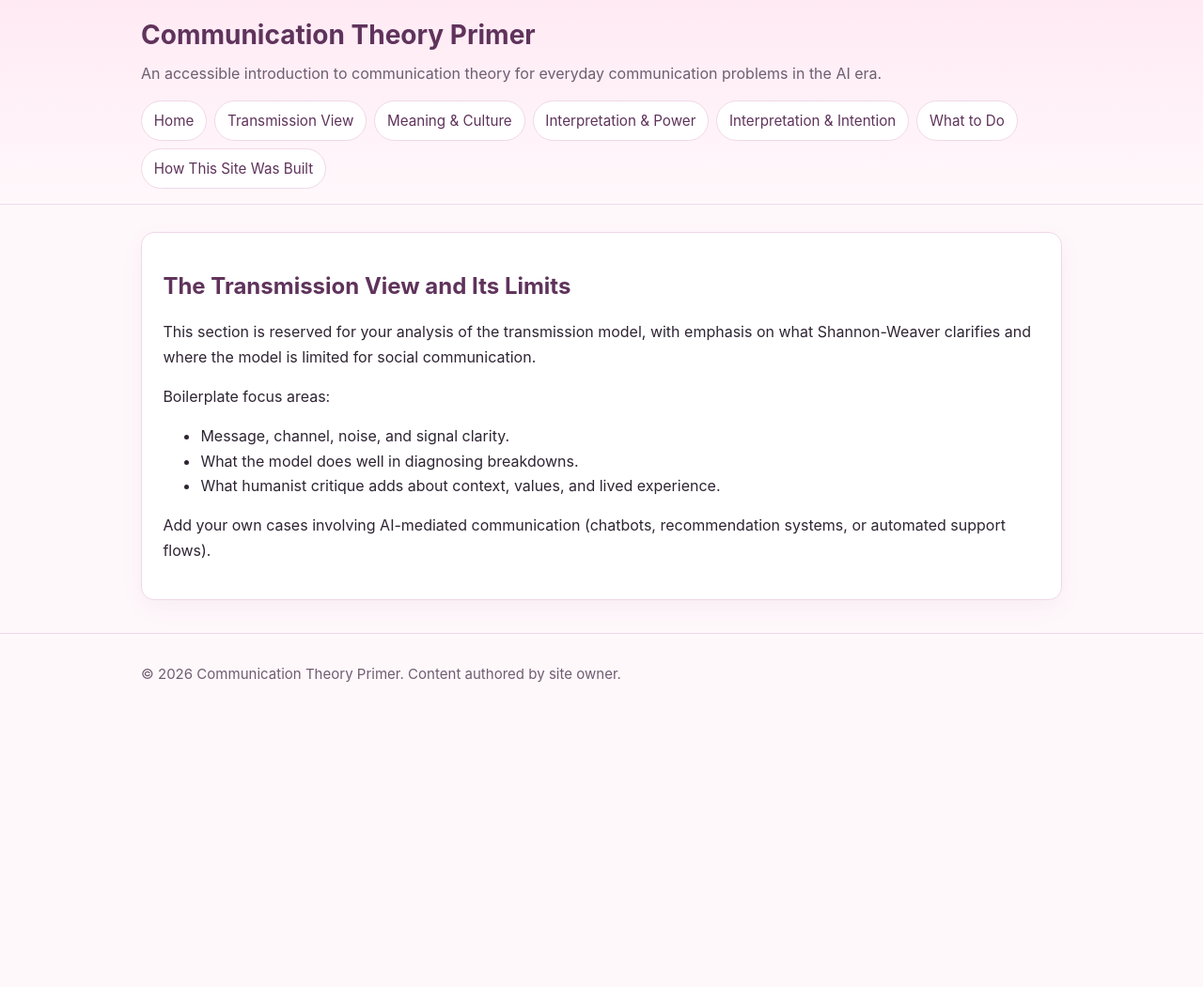
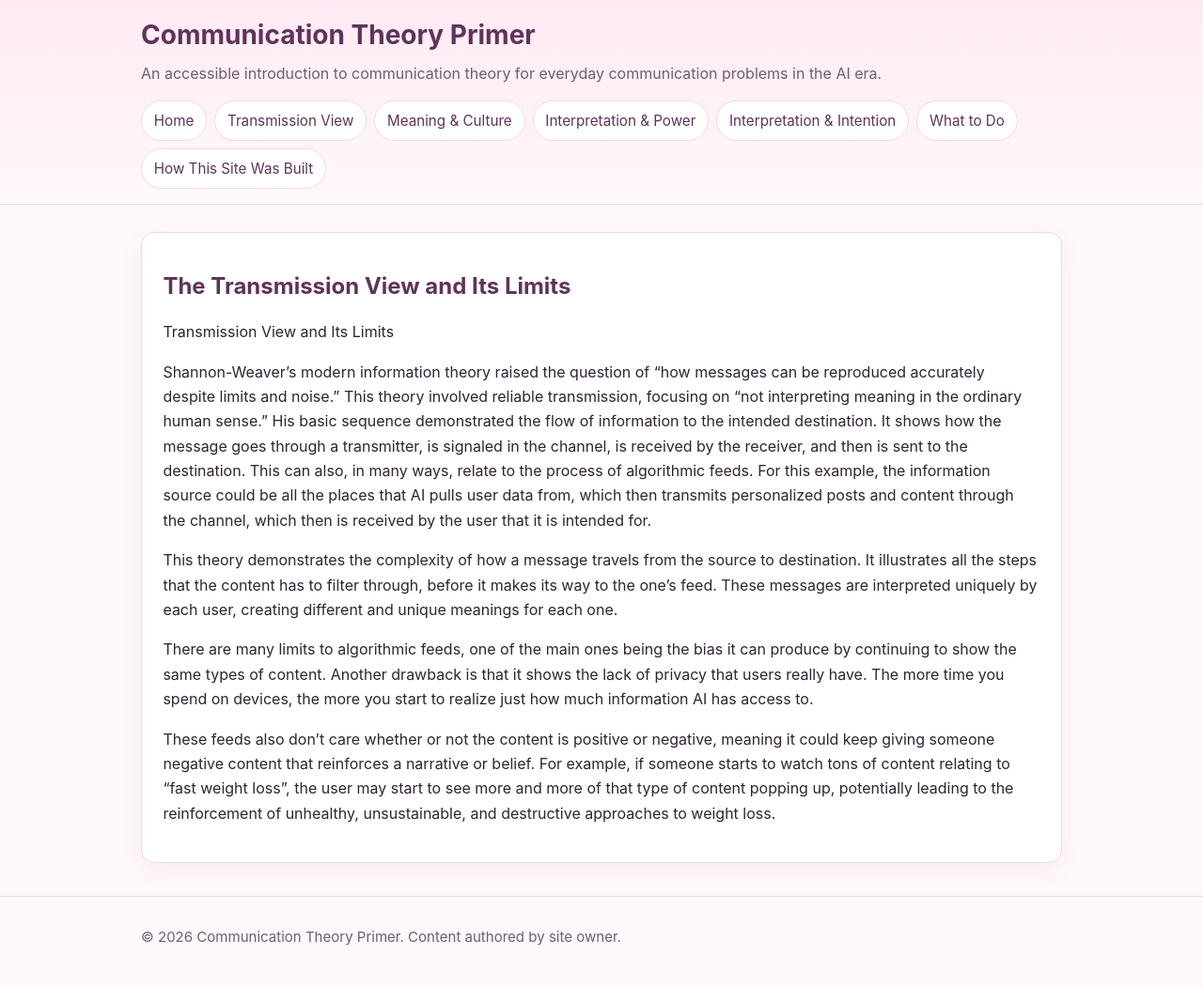
Before and after one commit to abbyfriedman1/comm-primer, a Jekyll site: the page built from pages/transmission-view.md, in a window 1280 px wide. Shown: the whole page at 94% size. Built offline with Jekyll 4.4.1, drawn with Linux system fonts in a browser that asks for light colours; before the commit the page ends 900 px from its top, so only the background shows below that.

Commit message:
Revise transmission view analysis and implications
Updated analysis of the transmission model and its limitations, emphasizing Shannon-Weaver's theory and its implications for AI-mediated communication.

```diff
--- a/pages/transmission-view.md
+++ b/pages/transmission-view.md
@@ -4,12 +4,12 @@ title: The Transmission View and Its Limits
 permalink: /pages/transmission-view.html
 ---
 
-This section is reserved for your analysis of the transmission model, with emphasis on what Shannon-Weaver clarifies and where the model is limited for social communication.
+Transmission View and Its Limits
 
-Boilerplate focus areas:
+Shannon-Weaver’s modern information theory raised the question of “how messages can be reproduced accurately despite limits and noise.” This theory involved reliable transmission, focusing on “not interpreting meaning in the ordinary human sense.” His basic sequence demonstrated the flow of information to the intended destination. It shows how the message goes through a transmitter, is signaled in the channel, is received by the receiver, and then is sent to the destination. This can also, in many ways, relate to the process of algorithmic feeds. For this example, the information source could be all the places that AI pulls user data from, which then transmits personalized posts and content through the channel, which then is received by the user that it is intended for.
 
-- Message, channel, noise, and signal clarity.
-- What the model does well in diagnosing breakdowns.
-- What humanist critique adds about context, values, and lived experience.
+This theory demonstrates the complexity of how a message travels from the source to destination. It illustrates all the steps that the content has to filter through, before it  makes its way to the one's feed. These messages are interpreted uniquely by each user, creating different and unique meanings for each one.
 
-Add your own cases involving AI-mediated communication (chatbots, recommendation systems, or automated support flows).
+There are many limits to algorithmic feeds, one of the main ones being the bias it can produce by continuing to show the same types of content. Another drawback is that it shows the lack of privacy that users really have. The more time you spend on devices, the more you start to realize just how much information AI has access to.
+
+These feeds also don’t care whether or not the content is positive or negative, meaning it could keep giving someone negative content that reinforces a narrative or belief. For example, if someone starts to watch tons of content relating to “fast weight loss”, the user may start to see more and more of that type of content popping up, potentially leading to the reinforcement of unhealthy, unsustainable, and destructive approaches to weight loss.
```
